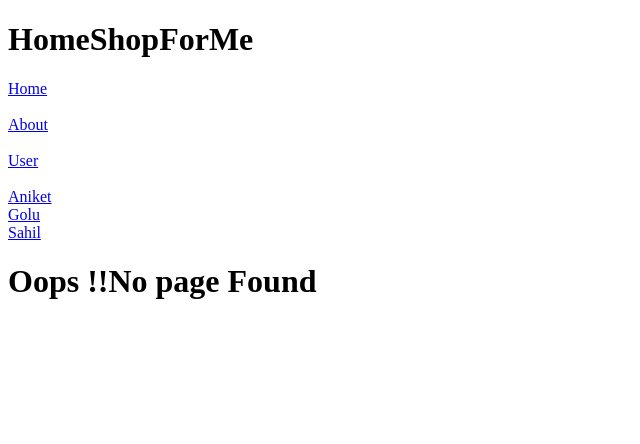
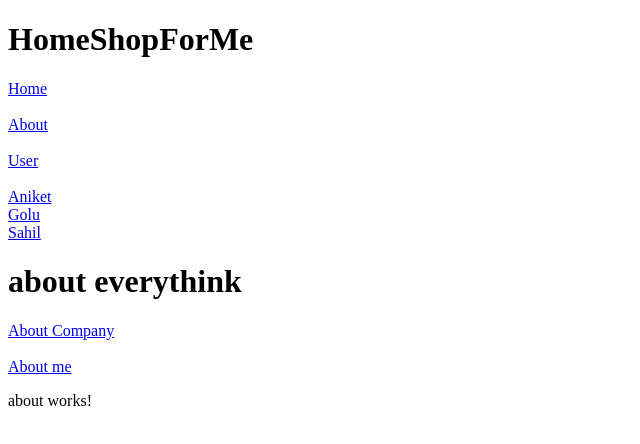
Before and after one commit to aniket24122012/Angular10, an Angular app: page /about/company in a window 1280 px wide. Shown: the top 444 px of the page, without its empty margins (0-640 px from the left). Built offline with nearby package versions, Linux system fonts and the light colour scheme.

Commit message:
Child component Routing

```diff
--- /dev/null
+++ b/src/app/about-company/about-company.component.html
@@ -0,0 +1 @@
+<h1>anikeyshjsahhjgh</h1>
--- /dev/null
+++ b/src/app/about-company/about-company.component.ts
@@ -0,0 +1,15 @@
+import { Component, OnInit } from '@angular/core';
+
+@Component({
+  selector: 'app-about-company',
+  templateUrl: './about-company.component.html',
+  styleUrls: ['./about-company.component.css']
+})
+export class AboutCompanyComponent implements OnInit {
+
+  constructor() { }
+
+  ngOnInit(): void {
+  }
+
+}
--- /dev/null
+++ b/src/app/about-me/about-me.component.html
@@ -0,0 +1 @@
+<p>about-me works!</p>
--- /dev/null
+++ b/src/app/about-me/about-me.component.ts
@@ -0,0 +1,15 @@
+import { Component, OnInit } from '@angular/core';
+
+@Component({
+  selector: 'app-about-me',
+  templateUrl: './about-me.component.html',
+  styleUrls: ['./about-me.component.css']
+})
+export class AboutMeComponent implements OnInit {
+
+  constructor() { }
+
+  ngOnInit(): void {
+  }
+
+}
--- a/src/app/about/about.component.html
+++ b/src/app/about/about.component.html
@@ -1 +1,10 @@
-<p>about works!</p>
+<h1>
+    about everythink
+</h1>
+
+<a routerLink="company">About Company</a>
+
+<br>
+<br>
+
+<a routerLink="me">About me</a><p>about works!</p>
--- a/src/app/app.module.ts
+++ b/src/app/app.module.ts
@@ -10,6 +10,8 @@
 import { AboutComponent } from './about/about.component';
 import { UserComponent } from './user/user.component';
 import { NoPageFoundComponent } from './no-page-found/no-page-found.component';
+import { AboutCompanyComponent } from './about-company/about-company.component';
+import { AboutMeComponent } from './about-me/about-me.component';
 
 @NgModule({
   declarations: [
@@ -18,7 +20,9 @@
     HomeComponent,
     AboutComponent,
     UserComponent,
-    NoPageFoundComponent
+    NoPageFoundComponent,
+    AboutCompanyComponent,
+    AboutMeComponent
   ],
   imports: [
     BrowserModule,
```
Also changed, not shown: src/app/app-routing.module.ts (+9 -1 lines), src/app/about-company/about-company.component.css (added), src/app/about-me/about-me.component.css (added), 2 other files (tests, documents, lock files or other folders).
